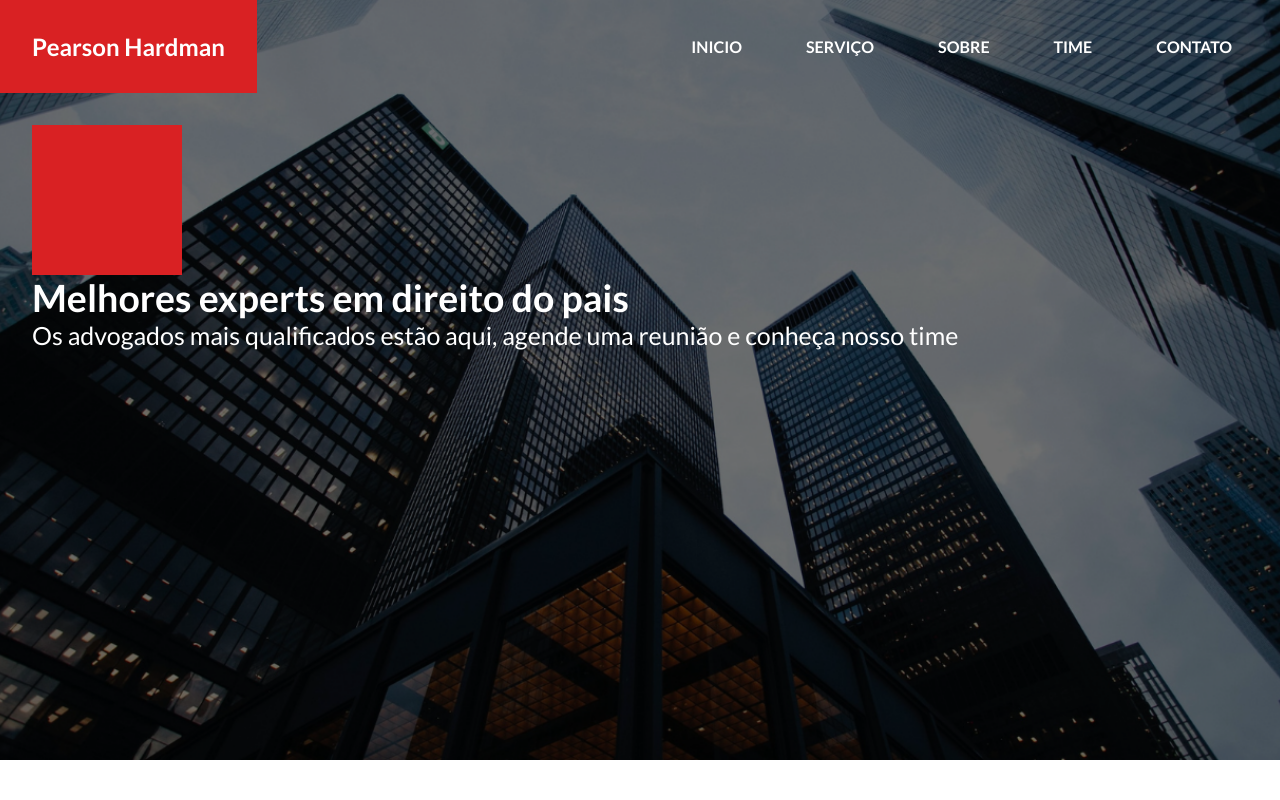
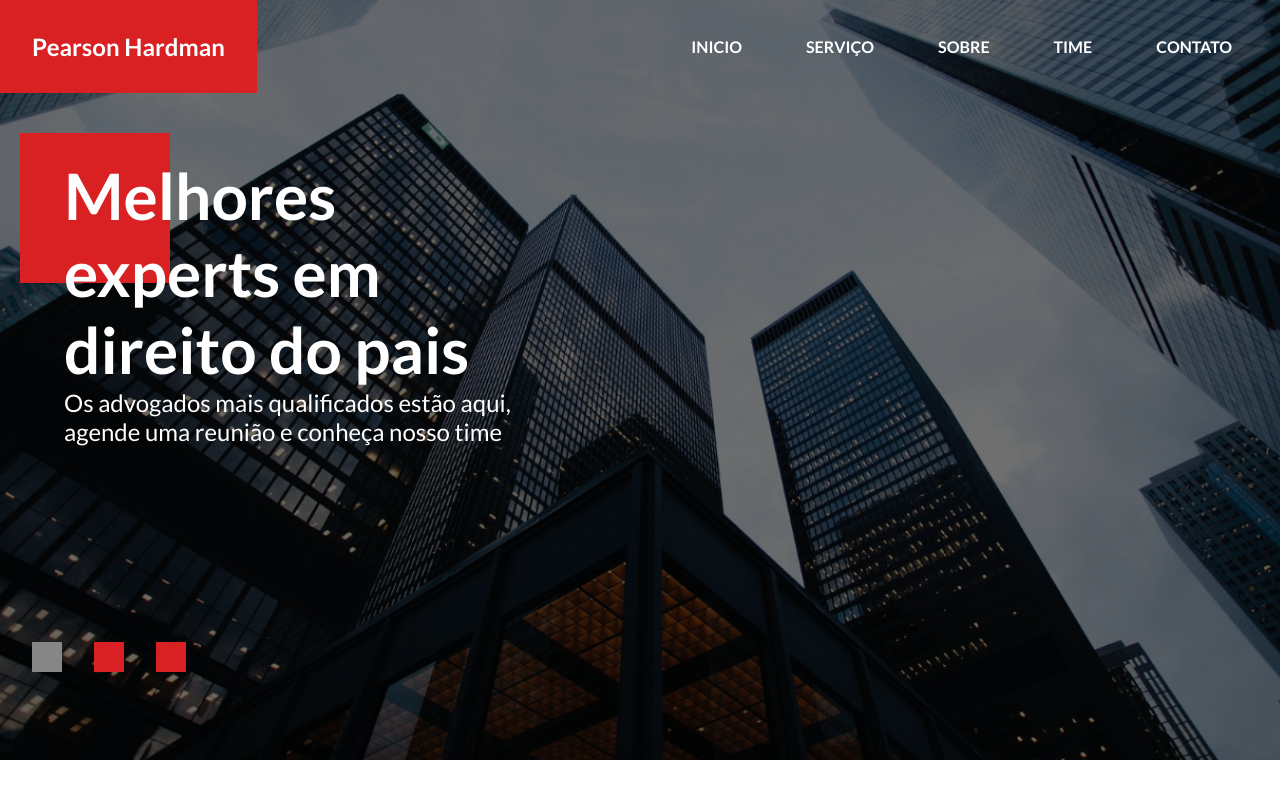
Before and after one commit to junior12577/pearson-hardman, a plain HTML site: page index.html in a window 1280 px wide. Shown: the top 800 px of the page. Drawn offline with nearby package versions, Linux system fonts and the light colour scheme; a web font is replaced by a local one.

Commit message:
Banner atualizado, atenção no dot

```diff
--- a/CSS/style.css
+++ b/CSS/style.css
@@ -61,16 +61,41 @@ img{
     padding: 1rem;
 }
 .banner{
-    margin-left: 2rem;
-    margin-top: 2rem;
-    font-size: 25px;
+    max-width: 45%;
+    opacity: 1;
+    padding: 4rem;
+    position: absolute;
 }
 
+.banner2{
+    max-width: 50%;
+    opacity: 0;
+    padding: 4rem;
+    position: absolute;
+}
+
+.banner h2{
+    font-size: 4rem;
+    position: relative;
+    z-index: 2;
+
+
+}
+
+.banner p{
+    font-size: 1.5rem;
+
+
+}
 .square{
     display: block;
     width:150px;
     height: 150px;
     background-color: #d92123;
+    position: absolute;
+    left: 20px;
+    top: 40px;
+    z-index: 1;
 }
 #servico{
 
@@ -94,3 +119,22 @@ img{
 #servico2{
     width: 50px;
 }
+
+.dot{
+
+    width: 30px;
+    height: 30px;
+    background-color: var(--main-color);
+}
+.dots{
+    left: 2rem;
+    bottom: 8rem;
+    display: flex;
+    align-items: flex-end;
+    gap: 2rem;
+    position: absolute;
+}
+
+.dot.active{
+    background-color: var(--secondary-color);
+}
--- a/index.html
+++ b/index.html
@@ -29,8 +29,13 @@
         <h2>Melhores experts em direito do pais</h2>
         <p>Os advogados mais qualificados estão aqui, agende uma reunião e conheça nosso time</p>
     </div>
+    <div class="banner2">
+        <span class="square"></span>
+        <h2>Advogados</h2>
+        <p>Os advogados mais qualificados estão aqui, agende uma reunião e conheça nosso time</p>
+    </div>
     <div class="dots">
-        <div class="dot"></div>
+        <div class=" dot active"></div>
         <div class="dot"></div>
         <div class="dot"></div>
 
```
